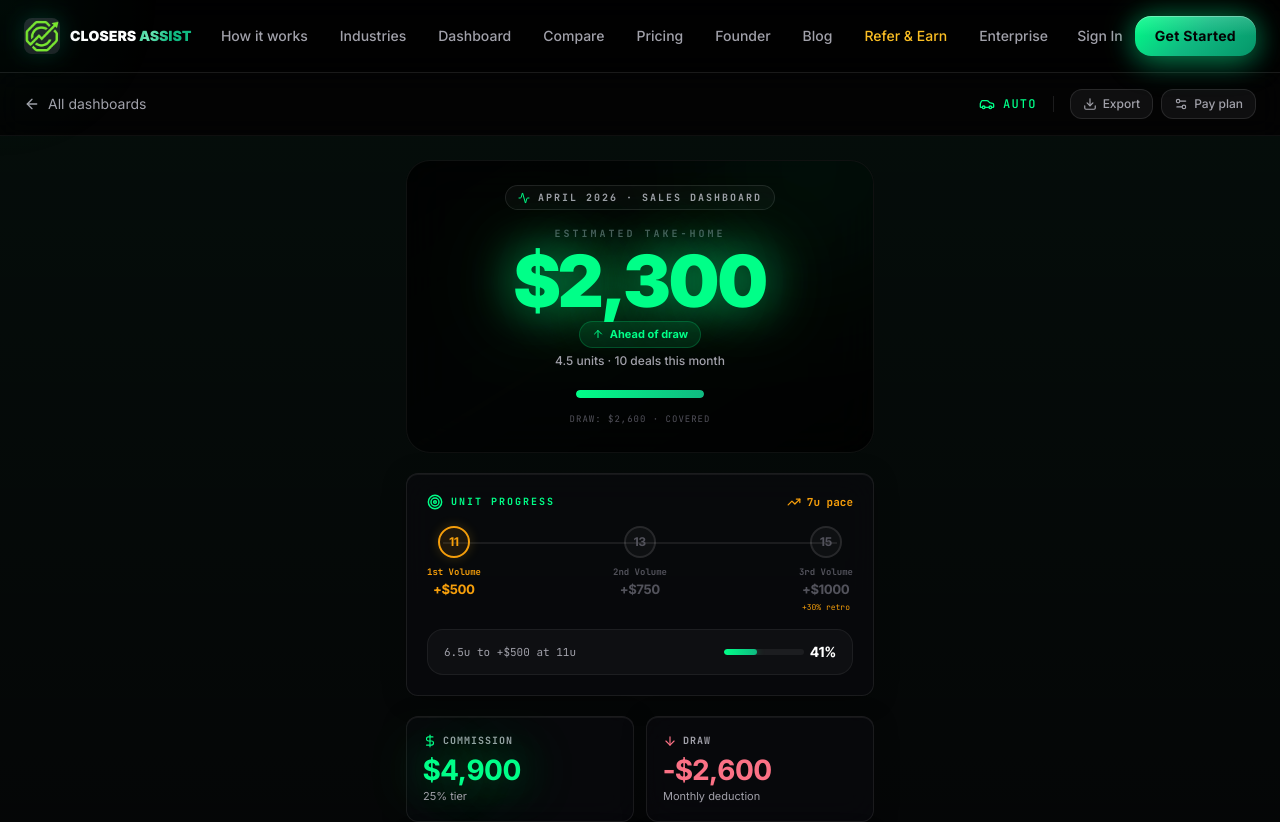
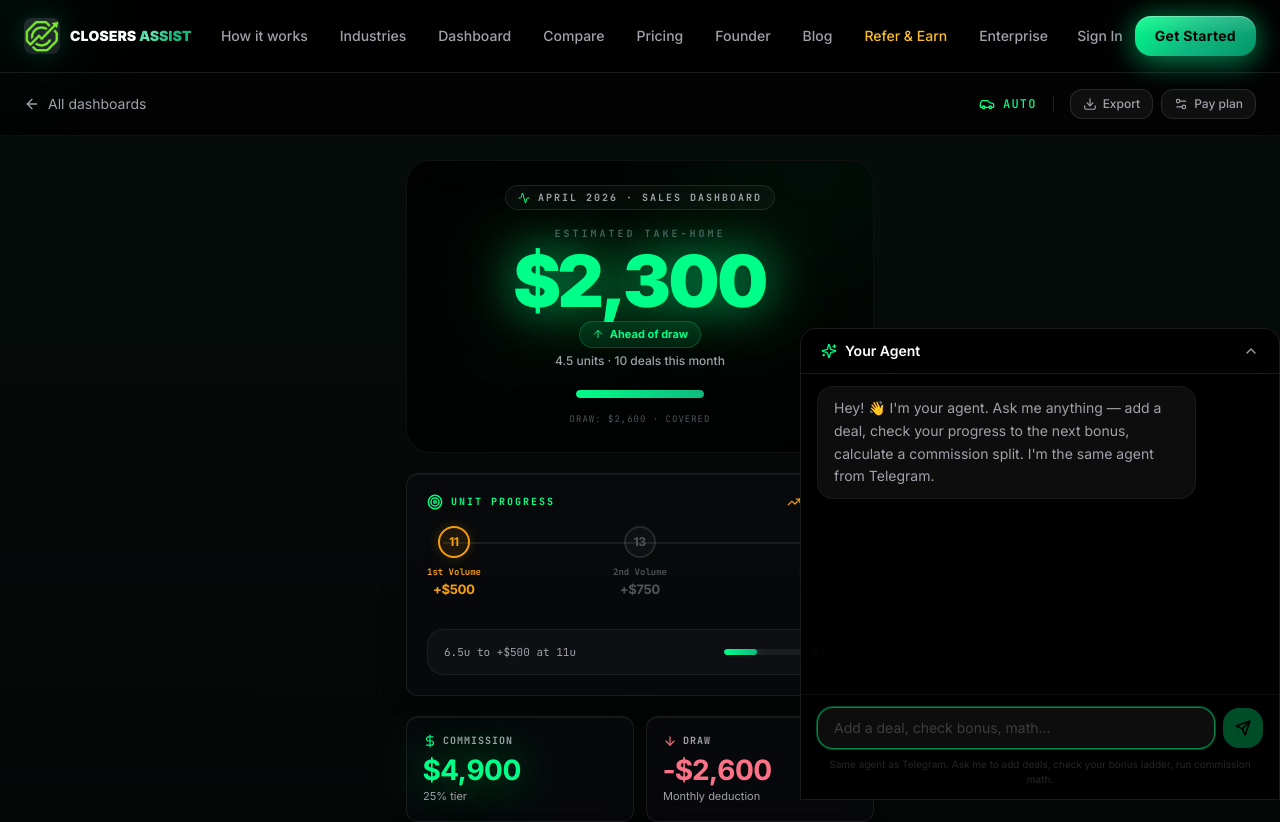
Before and after one commit to thulleng/closers-assist-web, a Next.js app: page /dashboard/auto in a window 1280 px wide. Shown: the top 822 px of the page. Built offline with nearby package versions, Linux system fonts and the light colour scheme; no server answers.

Commit message:
Restore DashboardChat to auto dashboard — personal agent for logged-in users

```diff
--- a/app/dashboard/auto/page.tsx
+++ b/app/dashboard/auto/page.tsx
@@ -2,6 +2,7 @@ import type { Metadata } from "next";
 import Link from "next/link";
 import { ArrowLeft, Car, Download, Settings2 } from "lucide-react";
 import IncomeTracker from "@/components/IncomeTracker";
+import DashboardChat from "@/components/DashboardChat";
 import { autoDashboardSample } from "@/lib/dashboard-data-auto";
 import { buildAutoDashboard } from "@/lib/dashboard-data-auto-live";
 import { createClient } from "@/lib/supabase/server";
@@ -116,6 +117,9 @@ export default async function AutoDashboardPage() {
           </div>
         </section>
       )}
+
+      {/* Sassy — personal AI agent */}
+      <DashboardChat />
     </>
   );
 }
```
